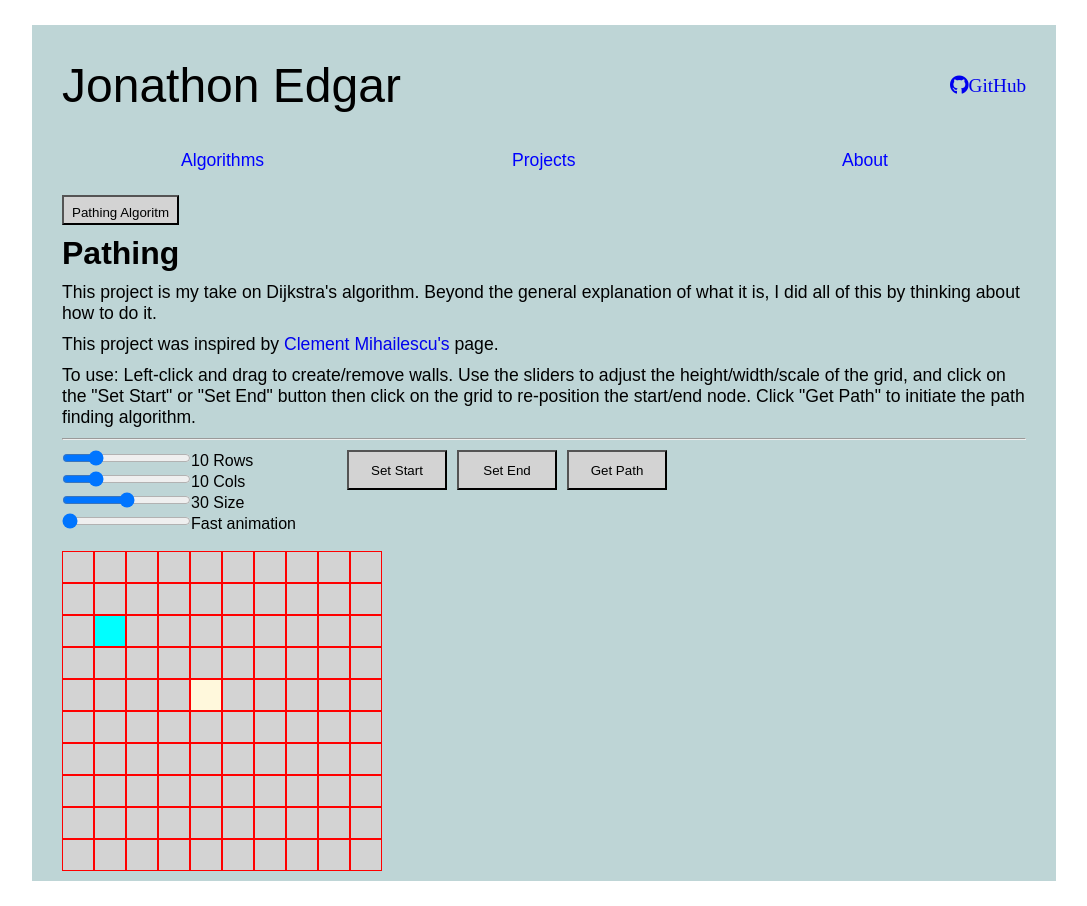
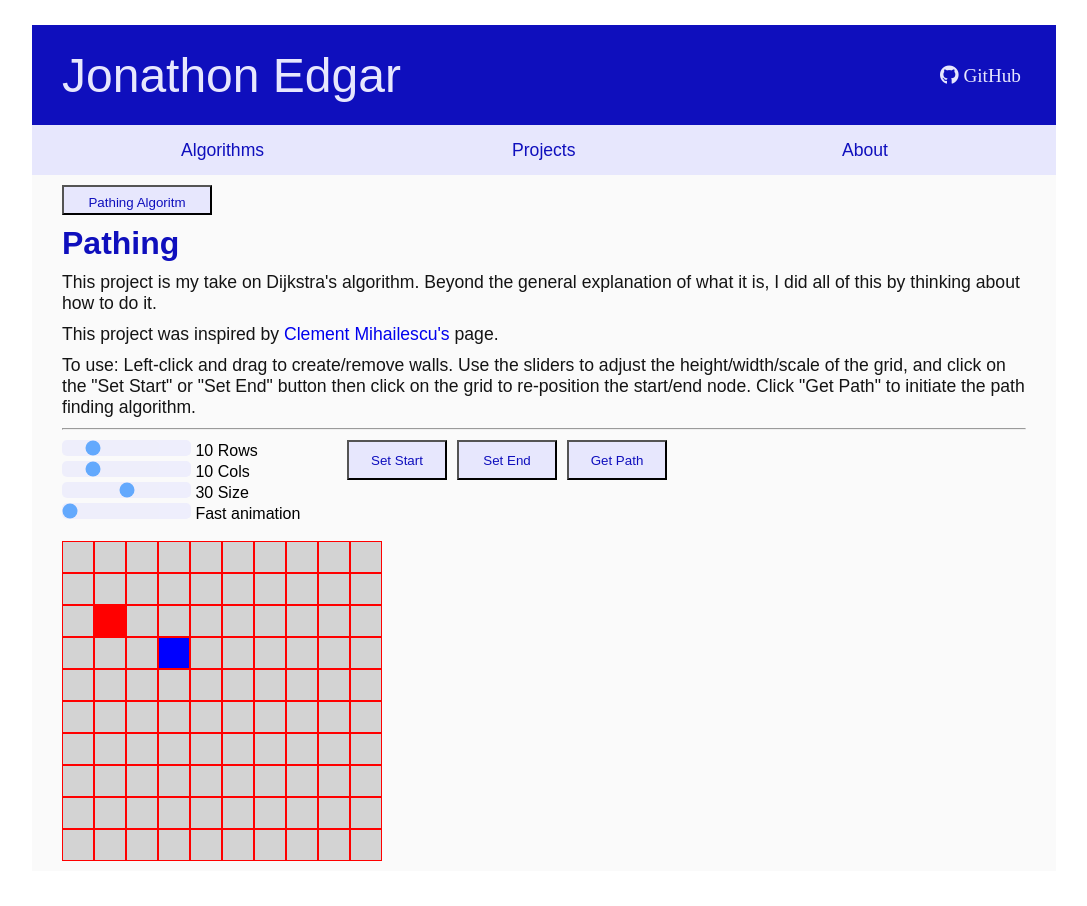
Before and after one commit to JPEdgar/Jon-Edgar.github.io, a React (Create React App) app: page / in a window 1280 px wide. Shown: the whole page, without its empty margins (96-1183 px from the left). Built offline with nearby package versions, Linux system fonts and the light colour scheme.

Commit message:
4/29/21, v1 ready for build?

```diff
--- a/src/App.js
+++ b/src/App.js
@@ -26,7 +26,7 @@ export default function App() {
           href="https://github.com/JPEdgar/"
           className="fab fa-github header icon"
         >
-          GitHub
+          {" "}GitHub
         </a>
       </header>
 
--- a/src/components/MyPath/components/Grid.jsx
+++ b/src/components/MyPath/components/Grid.jsx
@@ -150,6 +150,7 @@ export default function Grid() {
   }
 
   function GetNeighbor() {
+    console.log(state.locatedEnd);
     let locatedEnd = false;
 
     if (searchArray.length <= 0 && !isSearching) {
@@ -161,6 +162,7 @@ export default function Grid() {
       searchNode = searchArray.shift();
     } else {
       // no end located
+      dispatch({ type: ACTIONS.NO_END, payload: true });
       isSearching = false;
     }
 
@@ -287,22 +289,38 @@ export default function Grid() {
   }
 
   function Reset() {
+    console.log(state.locatedEnd);
     dispatch({ type: ACTIONS.RESET });
     setGrid([]);
     searchNode = [];
     isSearching = false;
     searchArray = [];
   }
-
   return (
     <>
       <section style={{ display: "flex" }}>
         <div style={{ height: "80px", width: "275px" }}>
+          <p
+            disabled={!state.noEnd}
+            hidden={!state.noEnd}
+            style={{ color: "red" }}
+          >
+            No path found.
+          </p>
+          <p
+            disabled={!state.noEnd}
+            hidden={!state.noEnd}
+            // style={{ color: "red" }}
+          >
+            Make sure there is a start and end node on the grid, and those nodes
+            are not sealed off by walls.
+          </p>
+
           <SlideBar
             enable={state.disableUI}
             id={1}
             label="Rows"
-            min={4}
+            min={5}
             max={30}
             step={1}
             value={state.numRows}
@@ -312,7 +330,7 @@ export default function Grid() {
             enable={state.disableUI}
             id={2}
             label="Cols"
-            min={4}
+            min={5}
             max={30}
             step={1}
             value={state.numCols}
@@ -347,7 +365,7 @@ export default function Grid() {
             height: "40px",
             width: "100px",
             marginLeft: "10px",
-            backgroundColor: state.setStart ? "cyan" : "",
+            backgroundColor: state.setStart ? "rgba(255, 0, 0, 0.50)" : "",
           }}
           onClick={() =>
             dispatch({
@@ -366,7 +384,7 @@ export default function Grid() {
             height: "40px",
             width: "100px",
             marginLeft: "10px",
-            backgroundColor: state.setEnd ? "cornsilk" : "",
+            backgroundColor: state.setEnd ? "rgba(0, 0, 255, 0.5)" : "",
           }}
           onClick={() =>
             dispatch({
--- a/src/components/MyPath/components/GridSettings.jsx
+++ b/src/components/MyPath/components/GridSettings.jsx
@@ -12,6 +12,6 @@ export const StartNode = {
 };
 
 export const EndNode = {
-  xLoc: 4,
-  yLoc: 4,
+  xLoc: 3,
+  yLoc: 3,
 };
--- a/src/components/MyPath/components/SlideBar.jsx
+++ b/src/components/MyPath/components/SlideBar.jsx
@@ -43,6 +43,7 @@ export default function SlideBar({ id, label, min, max, step, enable }) {
     <>
       <form>
         <input
+          className="slider"
           disabled={enable}
           hidden={enable}
           id={`slider${id}`}
@@ -54,11 +55,12 @@ export default function SlideBar({ id, label, min, max, step, enable }) {
           onChange={handleChange}
         />
         <label
+
           htmlFor={`slider${id}`}
           hidden={enable}
           style={{ fontSize: "1rem" }}
         >
-          {override ? `${overrideText}` : `${item} ${label}`}
+          {override ? ` ${overrideText}` : ` ${item} ${label}`}
         </label>
       </form>
     </>
--- a/src/components/MyPath/contexts/GridContext.jsx
+++ b/src/components/MyPath/contexts/GridContext.jsx
@@ -18,6 +18,7 @@ export const ACTIONS = {
   START_SEARCH_ANIMATIONS: "start-search-animation",
   LUCKY_NODE: "lucky-node",
   ANIMATION_DELAY: "animation-delay",
+  NO_END: "no-end",
 };
 
 const initialState = {
@@ -42,6 +43,7 @@ const initialState = {
   animationDelay: 25,
   searchedNodes: [],
   startSearchedAnimation: false,
+  noEnd: false,
   luckyNode: [], // the node that found the end.
 };
 
@@ -116,6 +118,7 @@ function reducer(state, action) {
         animationDelay: 25,
         searchedNodes: [],
         startSearchedAnimation: false,
+        noEnd: false,
         luckyNode: [], // the node that found the end.
       };
 
@@ -150,6 +153,8 @@ function reducer(state, action) {
         ...state,
         animationDelay: action.payload * 25,
       };
+    case ACTIONS.NO_END:
+      return { ...state, noEnd: action.payload };
     //
     default:
       return state;
--- a/src/components/MyPath/pathStyles.css
+++ b/src/components/MyPath/pathStyles.css
@@ -4,11 +4,11 @@
 }
 
 .startNode {
-  background-color: cyan;
+  background-color: red;
 }
 
 .endNode {
-  background-color: cornsilk;
+  background-color: blue;
 }
 
 .unvisitedNode {
@@ -16,13 +16,13 @@
 }
 
 .visitedNode {
-  background-color: blue;
+  background-color: purple;
   animation-name: visited;
   animation-duration: 2s;
 }
 
 .pathNode {
-  background-color: orange;
+  background-color: yellow;
   animation-name: path;
   animation-duration: 2s;
 }
@@ -33,17 +33,17 @@
 
 @keyframes visited {
   from {
-    background-color: lightgrey;
+    background-color: lightgray;
   }
   to {
-    background-color: blue;
+    background-color: purple;
   }
 }
 @keyframes path {
   from {
-    background-color: blue;
+    background-color: purple;
   }
   to {
-    background-color: orange;
+    background-color: yellow;
   }
 }
--- a/src/components/MyPath/pathStyles.scss
+++ b/src/components/MyPath/pathStyles.scss
@@ -1,49 +1,56 @@
+$startNode: red;
+$endNode: blue;
+$unvisitedNode: lightgray;
+$visitedNode: purple;
+$pathNode: yellow;
+$wallNode: darkgray;
+
 .grid {
   height: 40px;
   width: 40px;
 }
 
 .startNode {
-  background-color: cyan;
+  background-color: $startNode;
 }
 
 .endNode {
-  background-color: cornsilk;
+  background-color: $endNode;
 }
 
 .unvisitedNode {
-  background-color: lightgray;
+  background-color: $unvisitedNode;
 }
 
 .visitedNode {
-  background-color: blue;
+  background-color: $visitedNode;
   animation-name: visited;
   animation-duration: 2s;
 }
 
 .pathNode {
-  background-color: orange;
+  background-color: $pathNode;
   animation-name: path;
   animation-duration: 2s;
 }
 
 .wallNode {
-  background-color: darkgray;
+  background-color: $wallNode;
 }
 
 @keyframes visited {
   from {
-    background-color: lightgrey;
+    background-color: $unvisitedNode;
   }
   to {
-    background-color: blue;
+    background-color: $visitedNode;
   }
 }
 @keyframes path {
   from {
-    background-color: blue;
+    background-color: $visitedNode;
   }
   to {
-    background-color: orange;
+    background-color: $pathNode;
   }
 }
--- a/src/pages/Algos.jsx.jsx
+++ b/src/pages/Algos.jsx.jsx
@@ -17,7 +17,7 @@ export default function Algos() {
 
   return (
     <div>
-      <button onClick={() => handleClick("Pathing")}>Pathing Algoritm</button>
+      <button style={{width: "150px"}}onClick={() => handleClick("Pathing")}>Pathing Algoritm</button>
       <h3 className="subjectTitle">{algo}</h3>
       {handleComp()}
     </div>
--- a/src/pages/Projects.jsx
+++ b/src/pages/Projects.jsx
@@ -5,10 +5,10 @@ export default function Projects() {
     <div>
       <h3 className="subjectTitle">Projects</h3>
       <p>JPEdgar.com (in progress)</p>
-      <img src="https://picsum.photos/200/300" alt="placeholder"></img>
+      {/* <img src="https://picsum.photos/200/300" alt="placeholder"></img> */}
       <p>
-        JPEdgar.com is my author website. This project was designed initially
-        with templates from webs.com, but I've been working on redesigning this
+        This project is my author website and was designed initially with
+        templates from webs.com, but I've been working on redesigning this
         project from scratch.
       </p>
       <p>
--- a/src/styles.css
+++ b/src/styles.css
@@ -2,6 +2,12 @@
   margin: 0px;
   padding: 0px;
   font-family: sans-serif;
+}
+
+header {
+  margin: -10px -30px;
+  padding: 0 30px;
+  background-color: #0f0fbd;
 }
 
 body {
@@ -11,7 +17,7 @@ body {
 
 nav {
   height: 50px;
-  margin-bottom: 10px;
+  margin: 10px 0px;
 }
 
 ul {
@@ -20,6 +26,9 @@ ul {
 }
 
 li {
+  background-color: #e7e7fd;
+  margin: 0 -30px;
+  padding: 0 30px;
   display: flex;
   height: 100%;
   width: 100%;
@@ -30,36 +39,51 @@ li {
 
 a {
   text-decoration: none;
-  transition: transform 0.5s ease-in-out;
+  transition: transform 0.5s ease-in-out, color 0.5s ease-in-out;
   will-change: transform;
 }
 
 a:hover {
   transform: scale(1.15);
+  color: red;
 }
 
 p {
   margin-bottom: 10px;
+  color: #141414;
 }
 
 button {
+  cursor: pointer;
   height: 30px;
   padding: 8px;
-  background-color: lightgray;
+  background-color: #e7e7fd;
+  color: #0f0fbd;
+  font-weight: normal;
+  transition: color 0.5s ease-in-out, font-weight, 0.5s ease-in-out;
+}
+
+button:hover {
+  color: red;
+  font-weight: bold;
 }
 
 .nav {
-  color: blue;
+  color: #0f0fbd;
 }
 
 .nav:hover {
   height: 25px;
-  color: red;
 }
 
 .subjectTitle {
+  color: #0f0fbd;
   font-size: 2rem;
   padding: 10px 0px;
+}
+
+.header {
+  color: #e7e7fd;
 }
 
 .myName {
@@ -67,10 +91,26 @@ button {
 }
 
 .icon {
+  margin-right: 5px;
   font-size: 1.2rem;
 }
 
 .main {
-  background-color: #bed5d6;
+  background-color: #fafafa;
   padding: 10px 30px;
 }
+
+.slider {
+  -webkit-appearance: none;
+  border-radius: 5px;
+  background: #e7e7fd;
+  outline: none;
+  opacity: 0.6;
+  -webkit-transition: 0.2s;
+  transition: opacity 0.2s;
+  cursor: pointer;
+}
+
+.slider:hover {
+  opacity: 1;
+}
--- a/src/styles.scss
+++ b/src/styles.scss
@@ -1,7 +1,14 @@
+$mainBlue: hsl(240, 85%, 40%);
+$secondaryBlue: hsl(240, 85%, 95%);
+$text: rgb(20, 20, 20);
+$temp: rgba(255, 0, 0, 0.75)
+
+
 * {
   margin: 0px;
   padding: 0px;
   font-family: sans-serif;
+
 
   // background-color: pink;
   // background-color: white;
@@ -13,7 +20,9 @@ html {
 }
 
 header {
-  // background-color: blue;
+  margin: -10px -30px;
+  padding: 0 30px;
+  background-color: $mainBlue;
 }
 
 body {
@@ -25,7 +34,7 @@ body {
 
 nav {
   height: 50px;
-  margin-bottom: 10px;
+  margin: 10px 0px;
 }
 
 ul {
@@ -34,7 +43,10 @@ ul {
 }
 
 li {
-  // background-color: yellow;
+  background-color: $secondaryBlue;
+
+  margin: 0 -30px;
+  padding: 0 30px;
 
   display: flex;
   height: 100%;
@@ -49,40 +61,55 @@ li {
 
 a {
   text-decoration: none;
-  transition: transform 0.5s ease-in-out;
+  transition: transform 0.5s ease-in-out, color 0.5s ease-in-out;
   will-change: transform;
 }
 a:hover {
   transform: scale(1.15);
+  color: red;
 }
 
 p {
   margin-bottom: 10px;
+  color: $text;
 }
 
 button {
+  cursor: pointer;
   height: 30px;
   padding: 8px;
-  background-color: lightgray;
+  background-color: $secondaryBlue;
+  color: $mainBlue;
+  font-weight: normal;
+  transition: color 0.5s ease-in-out, font-weight, 0.5s ease-in-out;
+}
+
+button:hover {
+  color: red;
+  font-weight: bold;
 }
 
 .nav {
+  color: $mainBlue;
+  // color: pink;
   // background-color: yellow;
-  color: blue;
+  // color: blue;
 }
 
 .nav:hover {
   height: 25px;
-  color: red;
+  // color: red;
 }
 
 .subjectTitle {
+  color: $mainBlue;
   font-size: 2rem;
   padding: 10px 0px;
 }
 
 .header {
-  // background-color: blue;
+  // background-color: lightblue;
+  color: $secondaryBlue;
 }
 
 .myName {
@@ -90,10 +117,28 @@ button {
 }
 
 .icon {
+  margin-right: 5px;
   font-size: 1.2rem;
 }
 
 .main {
-  background-color: rgb(190, 213, 214);
+  background-color: rgb(250, 250, 250);
   padding: 10px 30px;
 }
+
+.slider {
+  -webkit-appearance: none;
+  // width: 100%;
+  // height: 10px;
+  border-radius: 5px;
+  background: $secondaryBlue;
+  outline: none;
+  opacity: 0.6;
+  -webkit-transition: 0.2s;
+  transition: opacity 0.2s;
+  cursor: pointer;
+}
+
+.slider:hover {
+  opacity: 1;
+}
```
Also changed, not shown: src/pages/About.jsx (+15 -10 lines).
